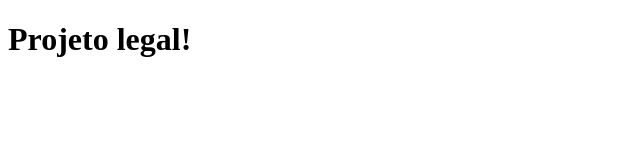
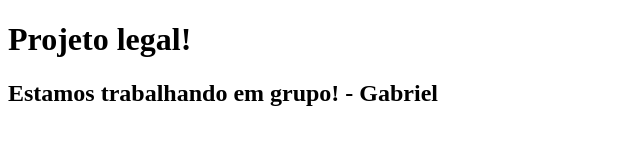
Before and after one commit to Gaizgrol/projeto-em-grupo, a plain HTML site: page index.html in a window 1280 px wide. Shown: the whole page, without its empty margins (0-640 px from the left). Drawn offline with Linux system fonts and the light colour scheme.

Commit message:
Legenda legal

```diff
--- a/index.html
+++ b/index.html
@@ -8,5 +8,6 @@
 </head>
 <body>
     <h1>Projeto legal!</h1>
+    <h2>Estamos trabalhando em grupo! - Gabriel</h2>
 </body>
 </html>
```
